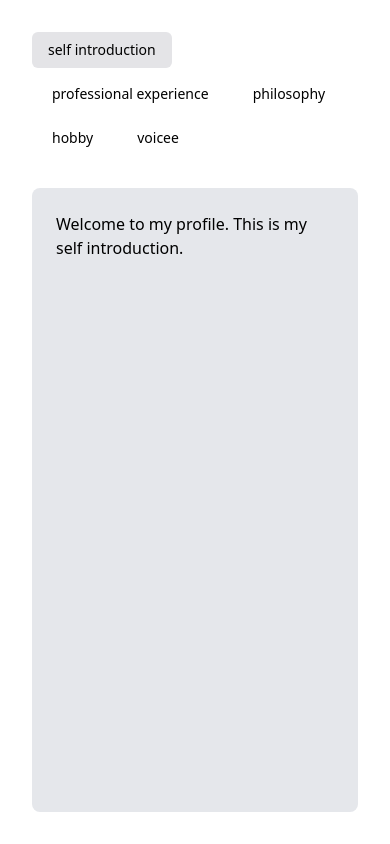
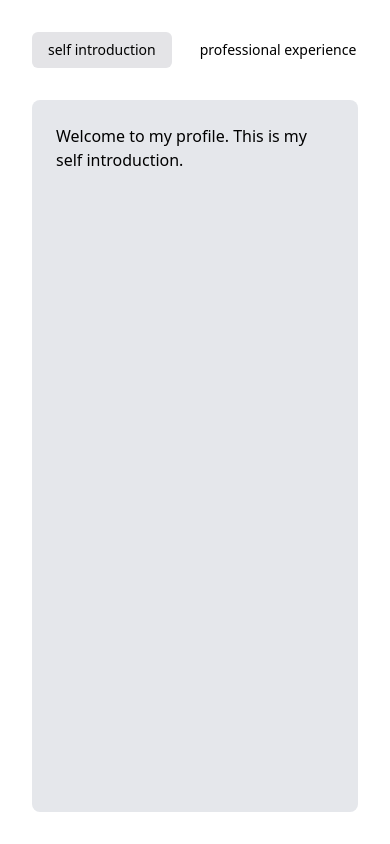
Before and after one commit to beomseoklee90/bomu, a React (Vite) app: page / in a window 390 px wide. Built offline with nearby package versions, Linux system fonts and the light colour scheme.

Commit message:
Add horizontal scrolling for navigation menu on mobile
Co-Authored-By: 이범석 <beomseoklee90@gmail.com>

```diff
--- a/src/App.css
+++ b/src/App.css
@@ -56,3 +56,19 @@
   border: none;
   margin: 0.5rem 0;
 }
+
+/* Horizontal scrolling for navigation menu */
+.nav-scroll-container {
+  -webkit-overflow-scrolling: touch;
+  scrollbar-width: none; /* Firefox */
+  -ms-overflow-style: none; /* IE and Edge */
+  cursor: grab;
+}
+
+.nav-scroll-container::-webkit-scrollbar {
+  display: none; /* Chrome, Safari, Opera */
+}
+
+.nav-scroll-container:active {
+  cursor: grabbing;
+}
--- a/src/App.tsx
+++ b/src/App.tsx
@@ -75,9 +75,9 @@ function App() {
       {/* Main container with thick padding */}
       <div className="p-8 md:p-12 lg:p-16 flex-1 flex flex-col">
         {/* Navigation bar */}
-        <div className="w-full mb-8">
+        <div className="w-full mb-8 overflow-x-auto nav-scroll-container">
           <NavigationMenu className="w-full justify-start">
-            <NavigationMenuList className="w-full justify-start flex-wrap gap-2">
+            <NavigationMenuList className="w-full justify-start flex-nowrap gap-2 min-w-max">
               {menuItems.map((item) => (
                 <NavigationMenuItem key={item}>
                   <NavigationMenuLink
```
